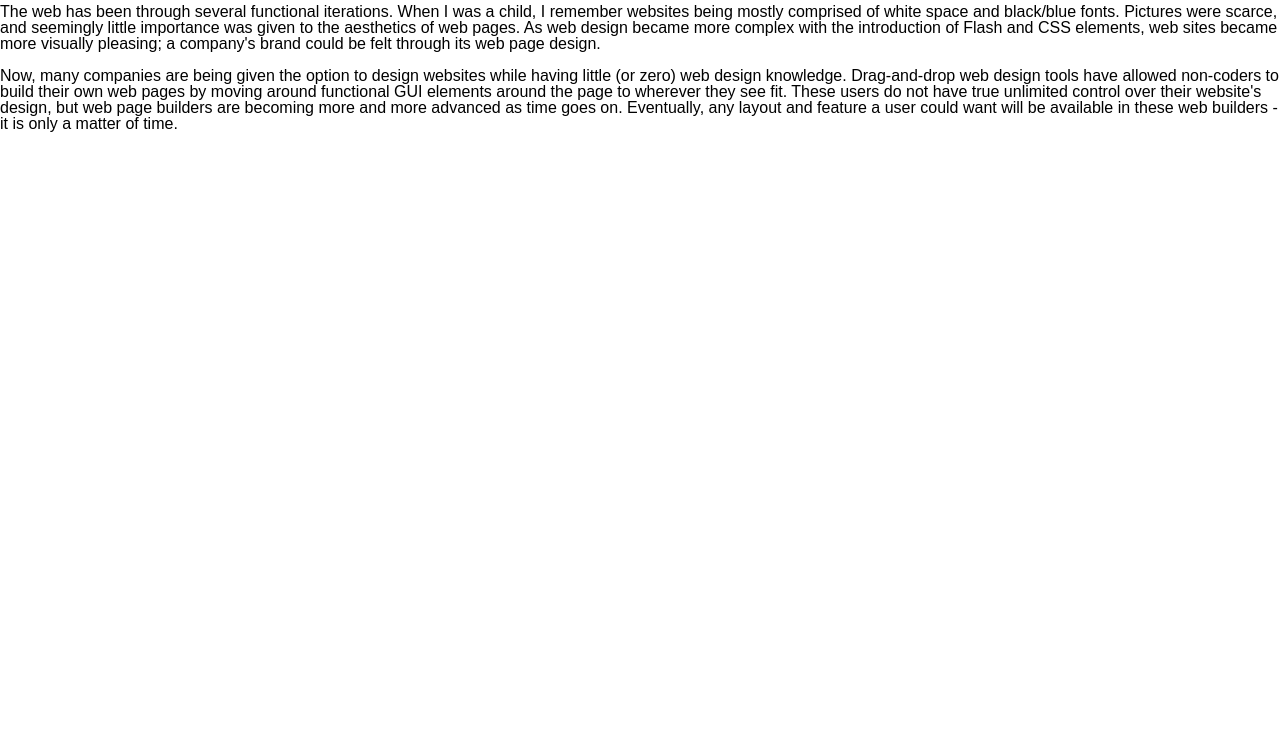
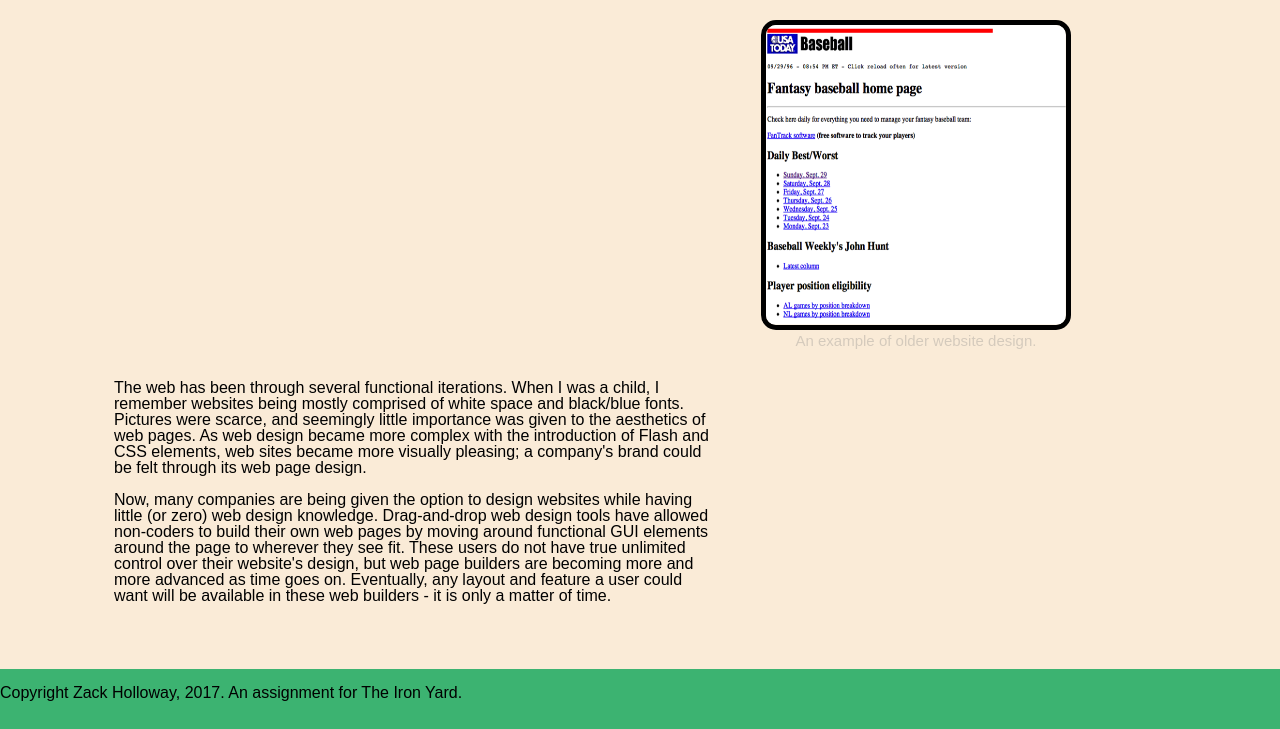
Before and after one commit to zholloway/Introduction-to-HTML, a website: page public/index.html in a window 1280 px wide. Shown: the part 71-800 px from the top of the page. Drawn offline with Linux system fonts and the light colour scheme.

Commit message:
Second update

```diff
--- a/public/index.html
+++ b/public/index.html
@@ -6,12 +6,20 @@
     <meta charset="UTF-8">
     <meta name="viewport" content="width=device-width, user-scalable=no, minimum-scale=1.0, maximum-scale=1.0">
     <title>Intro To Html</title>
-    <link rel="stylesheet" href="/screen.css">
+    <link rel="stylesheet" href="screen.css">
   </head>
 
   <body>
+    <header></header>
 
-    <h1>Hello, World!</h1>
+    <h1>The Internet Through the Ages</h1>
+
+      <div class="exampleImage">
+        <figure>
+          <img src="imgs/ninetiesWebPage.jpg" alt="retro website design" class="examplePicture" width="300px" height="300px">
+          <figcaption>An example of older website design.</figcaption>
+        </figure>
+      </div>
 
       <div class="introduction">
         <p>
@@ -28,6 +36,9 @@
         </p>
     </div>
 
+    <footer>
+      <p id="footerText">Copyright Zack Holloway, 2017. An assignment for The Iron Yard.</p>
+    </footer>
   </body>
 
 </html>
--- a/public/screen.css
+++ b/public/screen.css
@@ -5,4 +5,53 @@ html {
 body {
   margin: 0;
   font: 16px / 1 sans-serif;
+  background-color: antiquewhite;
 }
+
+header {
+  text-align: center;
+  position: absolute;
+}
+
+footer {
+  position: absolute;
+  bottom: 0;
+  width: 100%;
+  height: 60px;
+  background-color: mediumseagreen;
+}
+
+h1 {
+  text-align: center;
+}
+
+.exampleImage {
+  float: right;
+  width: 500px;
+  margin-right: 114px;
+}
+
+figure {
+  text-align: center;
+}
+
+img {
+  border: 5px solid black;
+  border-radius: 15px;
+}
+
+figcaption {
+  font-size: 15px;
+  color: grey;
+  opacity: .3;
+}
+
+.introduction {
+  float: left;
+  width: 600px;
+  margin-left: 114px;
+}
+
+#footerText {
+  text-align: left;
+}
```
Also changed, not shown: public/imgs/ninetiesWebPage.jpg (added). Lines whose indentation alone changed are shown as unchanged.
